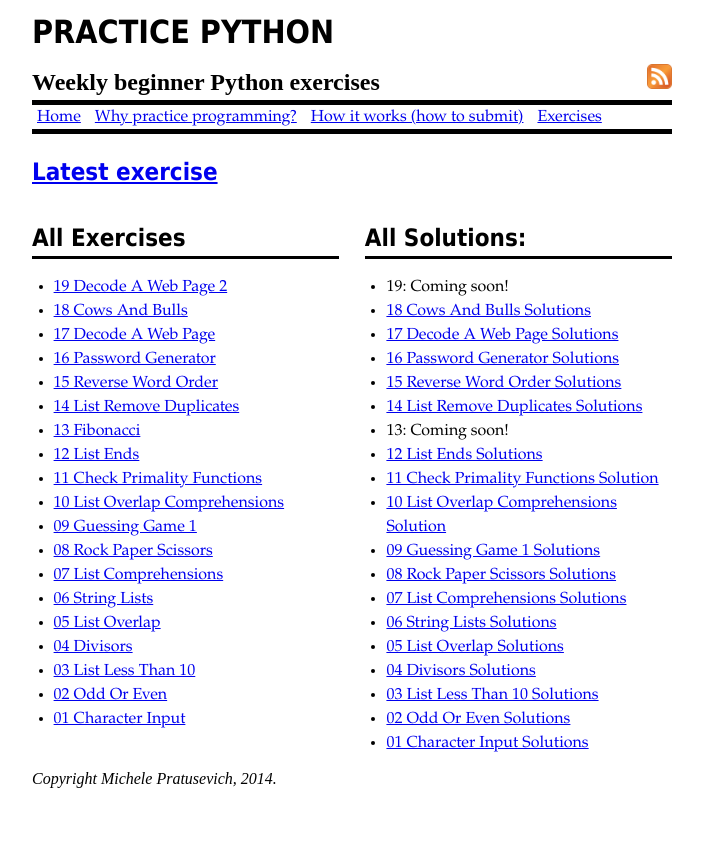
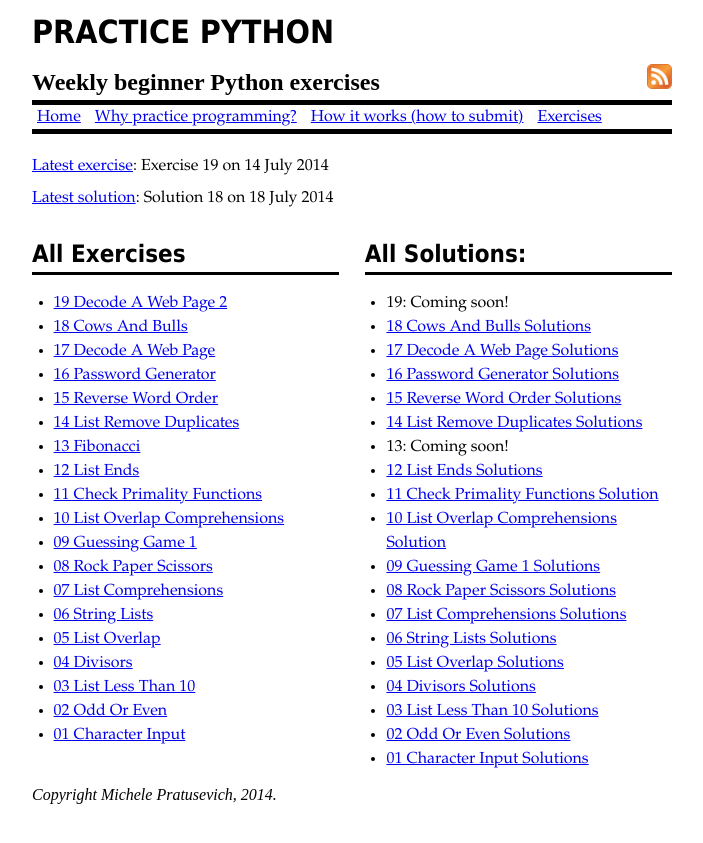
Before and after one commit to mprat/practicepython, a Jekyll site: the page built from index.html, in a window 1280 px wide. Shown: the top 843 px of the page, without its empty margins (288-991 px from the left). Built offline with Jekyll 4.4.1, drawn with Linux system fonts in a browser that asks for light colours.

Commit message:
updated home page

```diff
--- a/index.html
+++ b/index.html
@@ -7,7 +7,13 @@ title: Practice Python
 <!-- {{ site.tags.exercise | first }} -->
 
 {% for post in site.tags.exercise limit:1 %}
-	<h2><a href="{{ site.baseurl }}{{ post.url }}">Latest exercise</a></h2>
+	<p><a href="{{ site.baseurl }}{{ post.url }}">Latest exercise</a>: Exercise {{ post.number }} on {{ post.date | date_to_long_string }}</p>
+
+	<!-- {{ post.excerpt }} -->
+{% endfor %}
+
+{% for post in site.tags.solution limit:1 %}
+	<p><a href="{{ site.baseurl }}{{ post.url }}">Latest solution</a>: Solution {{ post.number }} on {{ post.date | date_to_long_string }}</p>
 
 	<!-- {{ post.excerpt }} -->
 {% endfor %}
```
